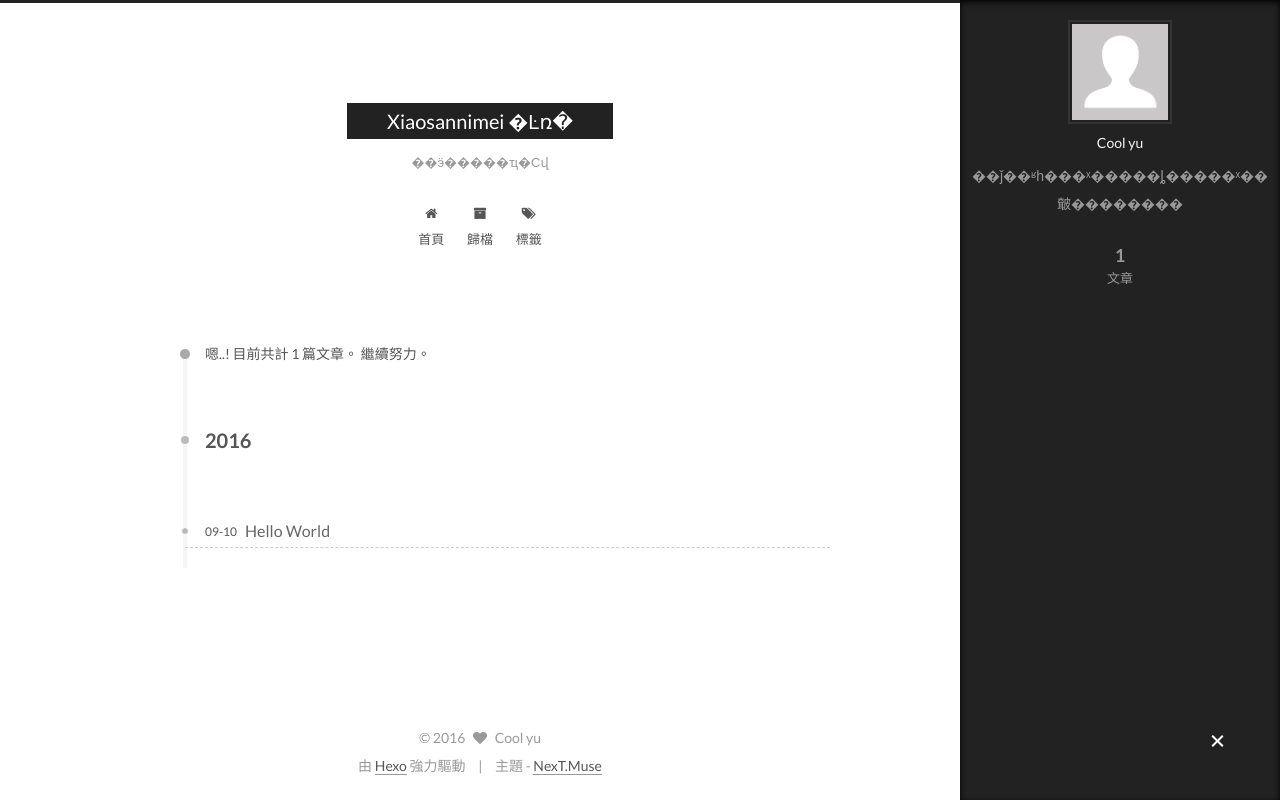
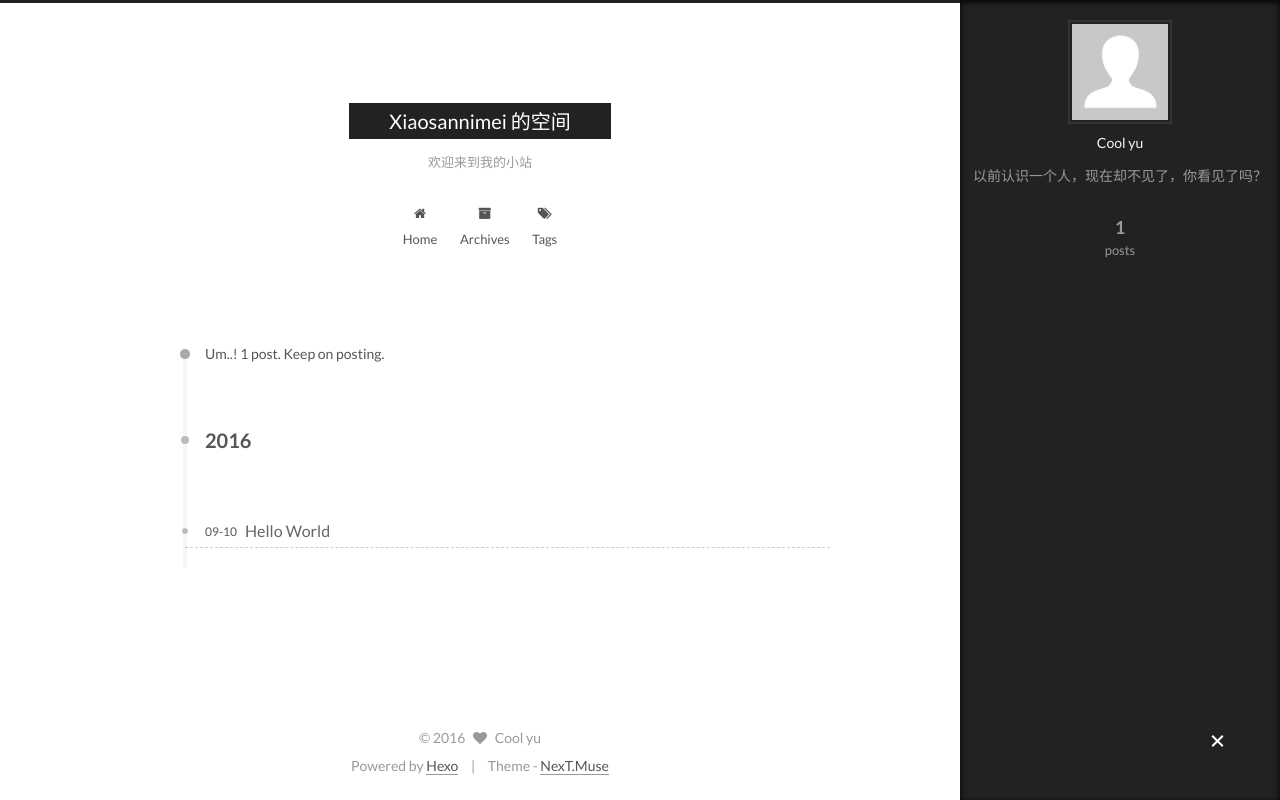
Before and after one commit to xiaosannimei/xiaosannimei, a plain HTML site: page archives/2016/09/index.html in a window 1280 px wide. Both pictures are taken after a click on the element 1217 px from the left and 742 px from the top of the page. Drawn offline with Linux system fonts and the light colour scheme.

Commit message:
Site updated: 2016-09-10 12:51:24

```diff
--- a/archives/2016/09/index.html
+++ b/archives/2016/09/index.html
@@ -84,15 +84,15 @@
 
 
 
-<meta name="description" content="��ǰ��ʶһ���ˣ�����ȴ�����ˣ��㿴��������">
+<meta name="description" content="以前认识一个人，现在却不见了，你看见了吗？">
 <meta property="og:type" content="website">
-<meta property="og:title" content="Xiaosannimei �Ŀռ�">
+<meta property="og:title" content="Xiaosannimei 的空间">
 <meta property="og:url" content="http://xiaosannimei.com/archives/2016/09/index.html">
-<meta property="og:site_name" content="Xiaosannimei �Ŀռ�">
-<meta property="og:description" content="��ǰ��ʶһ���ˣ�����ȴ�����ˣ��㿴��������">
+<meta property="og:site_name" content="Xiaosannimei 的空间">
+<meta property="og:description" content="以前认识一个人，现在却不见了，你看见了吗？">
 <meta name="twitter:card" content="summary">
-<meta name="twitter:title" content="Xiaosannimei �Ŀռ�">
-<meta name="twitter:description" content="��ǰ��ʶһ���ˣ�����ȴ�����ˣ��㿴��������">
+<meta name="twitter:title" content="Xiaosannimei 的空间">
+<meta name="twitter:description" content="以前认识一个人，现在却不见了，你看见了吗？">
 
 
 
@@ -105,7 +105,7 @@
     motion: true,
     duoshuo: {
       userId: 0,
-      author: '博主'
+      author: 'Author'
     }
   };
 </script>
@@ -115,10 +115,10 @@
 
   <link rel="canonical" href="http://xiaosannimei.com/archives/2016/09/"/>
 
-  <title> 歸檔 | Xiaosannimei �Ŀռ� </title>
+  <title> Archive | Xiaosannimei 的空间 </title>
 </head>
 
-<body itemscope itemtype="http://schema.org/WebPage" lang="zh-tw">
+<body itemscope itemtype="http://schema.org/WebPage" lang="zh-CN">
 
 
 
@@ -146,11 +146,11 @@
   <div class="custom-logo-site-title">
     <a href="/"  class="brand" rel="start">
       <span class="logo-line-before"><i></i></span>
-      <span class="site-title">Xiaosannimei �Ŀռ�</span>
+      <span class="site-title">Xiaosannimei 的空间</span>
       <span class="logo-line-after"><i></i></span>
     </a>
   </div>
-  <p class="site-subtitle">��ӭ�����ҵ�Сվ</p>
+  <p class="site-subtitle">欢迎来到我的小站</p>
 </div>
 
 <div class="site-nav-toggle">
@@ -173,7 +173,7 @@
 
               <i class="menu-item-icon fa fa-fw fa-home"></i> <br />
 
-            首頁
+            Home
           </a>
         </li>
 
@@ -183,7 +183,7 @@
 
               <i class="menu-item-icon fa fa-fw fa-archive"></i> <br />
 
-            歸檔
+            Archives
           </a>
         </li>
 
@@ -193,7 +193,7 @@
 
               <i class="menu-item-icon fa fa-fw fa-tags"></i> <br />
 
-            標籤
+            Tags
           </a>
         </li>
 
@@ -223,7 +223,7 @@
 
 
 
-      嗯..! 目前共計 1 篇文章。 繼續努力。
+      Um..! 1 post. Keep on posting.
     </span>
 
 
@@ -307,13 +307,13 @@
                src="/images/avatar.gif"
                alt="Cool yu" />
           <p class="site-author-name" itemprop="name">Cool yu</p>
-          <p class="site-description motion-element" itemprop="description">��ǰ��ʶһ���ˣ�����ȴ�����ˣ��㿴��������</p>
+          <p class="site-description motion-element" itemprop="description">以前认识一个人，现在却不见了，你看见了吗？</p>
         </div>
         <nav class="site-state motion-element">
           <div class="site-state-item site-state-posts">
             <a href="/archives">
               <span class="site-state-item-count">1</span>
-              <span class="site-state-item-name">文章</span>
+              <span class="site-state-item-name">posts</span>
             </a>
           </div>
 
@@ -360,11 +360,11 @@
 </div>
 
 <div class="powered-by">
-  由 <a class="theme-link" href="https://hexo.io">Hexo</a> 強力驅動
+  Powered by <a class="theme-link" href="https://hexo.io">Hexo</a>
 </div>
 
 <div class="theme-info">
-  主題 -
+  Theme -
   <a class="theme-link" href="https://github.com/iissnan/hexo-theme-next">
     NexT.Muse
   </a>
--- a/css/main.css
+++ b/css/main.css
@@ -1548,7 +1548,7 @@ pre .javascript .function {
   width: 4px;
   height: 4px;
   border-radius: 50%;
-  background: #f64465;
+  background: #c1ff6e;
 }
 .links-of-blogroll {
   font-size: 13px;
```
Also changed, not shown: 2016/09/10/hello-world/index.html (+16 -16 lines), archives/2016/index.html (+19 -19 lines), archives/index.html (+19 -19 lines), index.html (+19 -19 lines).
